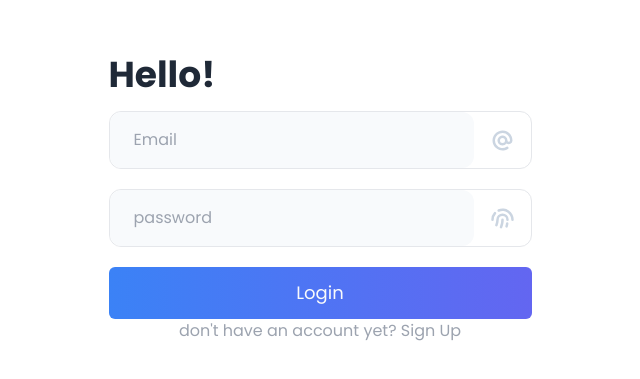
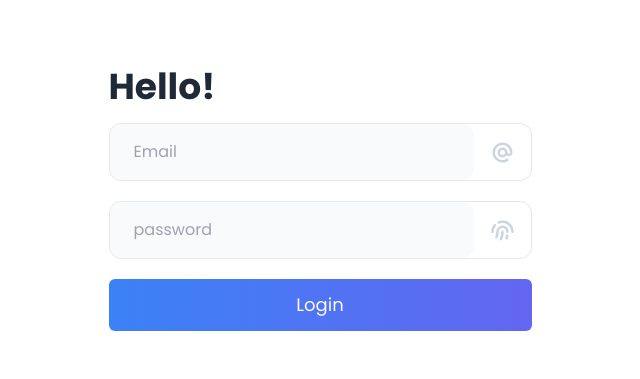
Before and after one commit to alvinirwanto/pd-mercubuana, a Next.js app: page /login in a window 1280 px wide. Shown: the part 209-588 px from the top of the page, without its empty margins (320-960 px from the left). Built offline with nearby package versions, Linux system fonts and the light colour scheme.

Commit message:
add the login page

```diff
--- a/pages/login.js
+++ b/pages/login.js
@@ -115,9 +115,9 @@
                 </form>
 
                 {/* bottom */}
-                <p className='text-center text-gray-400 '>
+                {/* <p className='text-center text-gray-400 '>
                 don't have an account yet? <Link href={'/register'}>Sign Up</Link>
-            </p>
+            </p> */}
             </section>
 
         </div>
```
